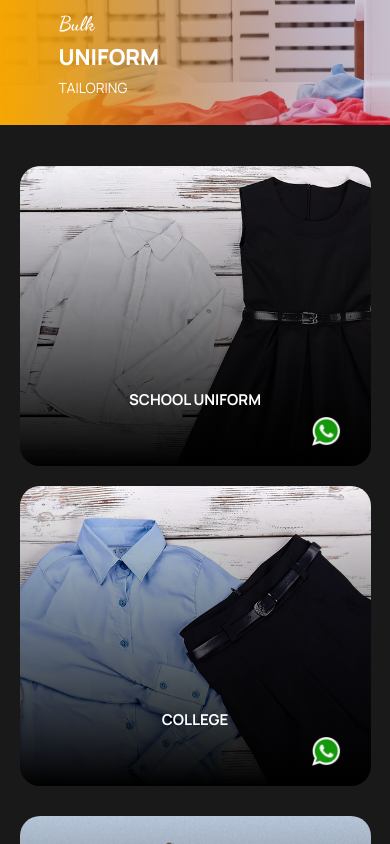
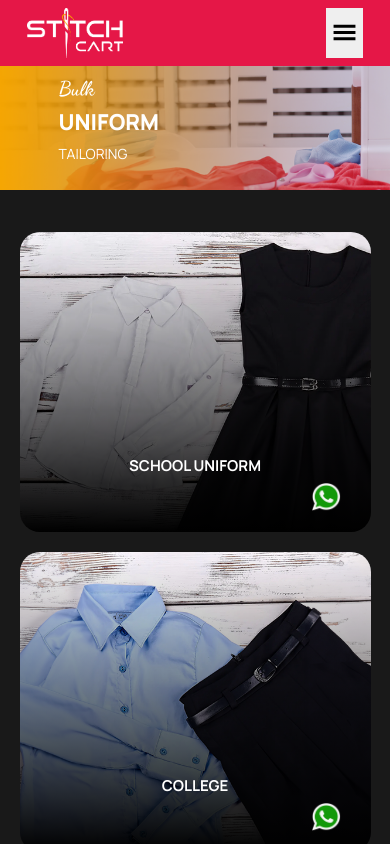
Before and after one commit to uzair-shakeel/StichCart2, a React (Vite) app: page / in a window 390 px wide. Shown: the top 844 px of the page. Built offline with nearby package versions, Linux system fonts and the light colour scheme; a web font is replaced by a local one.

Commit message:
responsive header

```diff
--- a/src/components/header/header.jsx
+++ b/src/components/header/header.jsx
@@ -52,14 +52,18 @@ const Navbar = () => {
       </div>
 
       <div className="mobile">
-        <Link to={"/"} onClick={() => setSidebarOpen(false)}>
+        <Link to={"/"}>
           <img src={logo} className="logo" alt="Logo" />
         </Link>
-        <button onClick={() => setSidebarOpen(!sidebarOpen)}>
-          {sidebarOpen ? <IoClose size={25} /> : <GiHamburgerMenu size={25} />}
+        <button onClick={() => setSidebarOpen(!sidebarOpen)} className="navbtn">
+          {sidebarOpen ? (
+            <IoClose size={25} className="navbtn" />
+          ) : (
+            <GiHamburgerMenu size={25} className="navbtn" />
+          )}
         </button>
       </div>
-      {/* <aside className={`sidebar ${sidebarOpen ? "open" : "closed"}`}>
+      <aside className={`sidebar ${sidebarOpen ? "open" : "closed"}`}>
         <ul>
           <li>
             <Link to="/services" onClick={() => setSidebarOpen(false)}>
@@ -86,13 +90,14 @@ const Navbar = () => {
               to="/login"
               onClick={() => setSidebarOpen(false)}
               className="login-icon"
+
             >
               <FaRegCircleUser size={23} />
               Log In
             </Link>
           </li>
         </ul>
-      </aside> */}
+      </aside>
     </div>
   );
 };
--- a/src/styles/includes/nav.scss
+++ b/src/styles/includes/nav.scss
@@ -4,6 +4,7 @@
   @media (max-width: 768px) {
     display: none;
   }
+
   .container {
     display: flex;
     justify-content: space-between;
@@ -20,16 +21,19 @@
       gap: 40px;
       justify-content: space-between;
       font-size: 15px;
+
       .loginDiv {
         display: flex;
         justify-content: end;
         gap: 5px;
         color: white;
       }
+
       ul {
         display: flex;
         gap: 20px;
         color: white;
+
         .navli {
           color: white;
           position: relative;
@@ -37,6 +41,7 @@
           transition: 0.45s ease-in-out;
           font-weight: 600;
         }
+
         .navli::after {
           content: "";
           position: absolute;
@@ -58,4 +63,81 @@
 
 .mobile {
   display: none;
+
+  @media (max-width: 768px) {
+    display: flex;
+    justify-content: space-between;
+    padding: 2% 7%;
+    background: #e51747;
+    z-index: 10; /* Ensure the Navbar is above the sidebar */
+    position: relative;
+
+    img {
+      height: 90px;
+
+      @media (max-width: 768px) {
+        height: 50px;
+      }
+    }
+
+    .navbtn {
+      background-color: none;
+      outline: none;
+      border: none;
+      color: none;
+    }
+  }
 }
+
+.sidebar {
+  position: fixed;
+  top: 0;
+  right: 0;
+  width: 100%;
+  height: 100%; /* Cover the entire height of the viewport */
+  background-color: #e51747;
+  color: white;
+  padding: 1rem;
+  transition: transform 0.5s;
+  padding: 35% 0;
+  z-index: 5; /* Lower z-index compared to Navbar */
+
+  ul {
+    font-size: 18px;
+    display: flex;
+    flex-direction: column;
+    justify-content: space-evenly;
+    height: 100%;
+
+    padding-top: 60%;
+    gap: 10px;
+    padding-top: 14px;
+    text-align: center;
+
+    li {
+      a {
+        color: white;
+        text-decoration: none;
+
+        &:hover {
+          text-decoration: underline;
+        }
+      }
+    }
+    .login-icon {
+      display: flex;
+      gap: 10px;
+      align-items: center;
+      justify-content: center;
+    }
+  }
+
+  /* Open and closed states */
+  &.open {
+    transform: translateY(0); /* Move in from the top */
+  }
+
+  &.closed {
+    transform: translateY(-100%); /* Move out to the top */
+  }
+}
```
